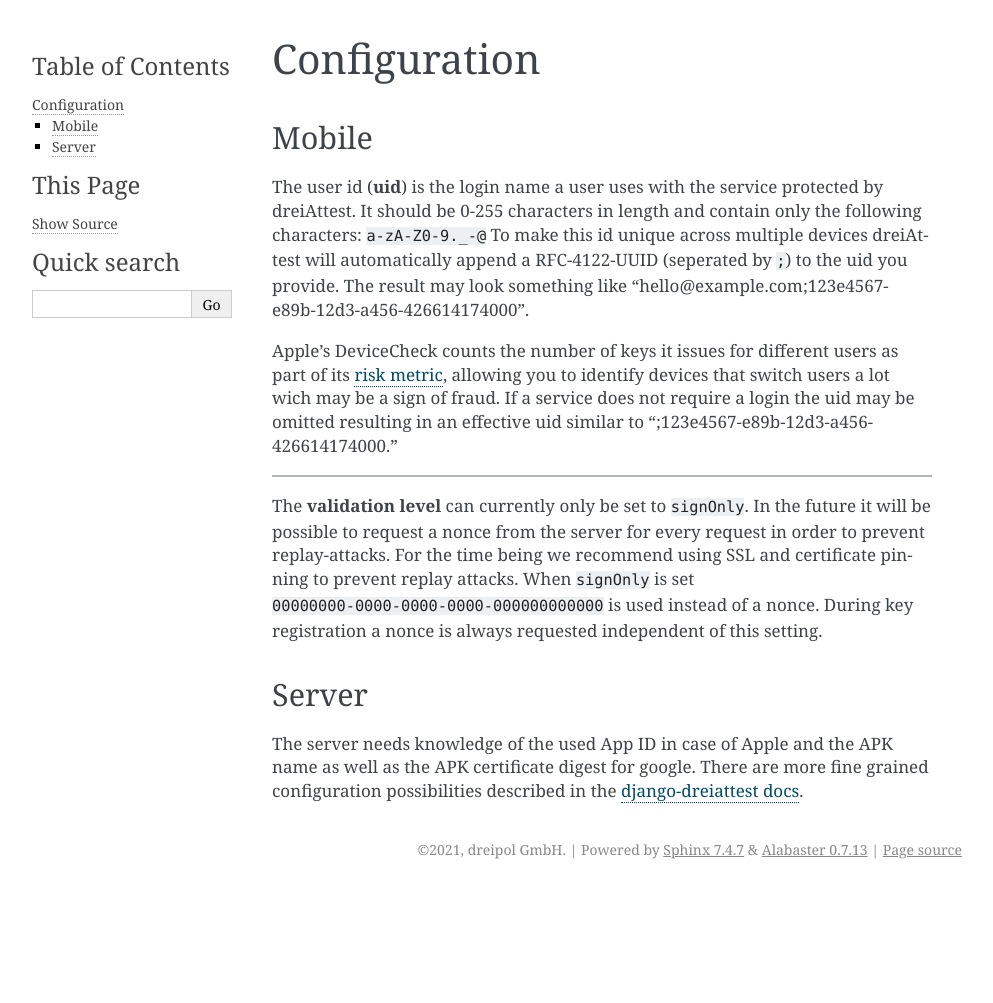
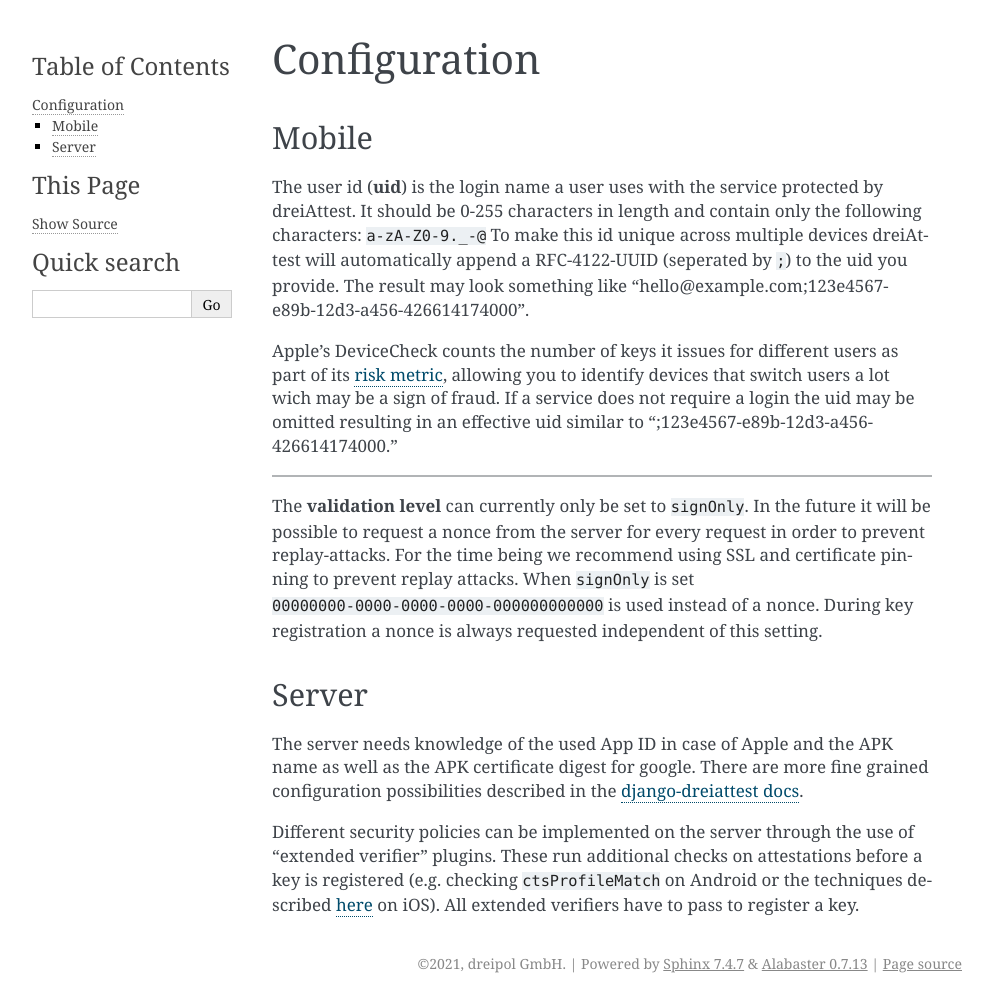
Before and after one commit to dreipol/dreiattest-whitepaper, a Sphinx documentation site: the page built from docs/source/configuration.md, in a window 1280 px wide. Shown: the whole page, without its empty margins (148-1141 px from the left). Built offline with Sphinx 7.4.7, drawn with Linux system fonts in a browser that asks for light colours; before the commit the page ends 900 px from its top, so only the background shows below that.

Commit message:
[serverside-corrections] Adjustments

```diff
--- a/docs/source/configuration.md
+++ b/docs/source/configuration.md
@@ -12,3 +12,6 @@ When `signOnly` is set `00000000-0000-0000-0000-000000000000` is used instead of
 
 ## Server
 The server needs knowledge of the used App ID in case of Apple and the APK name as well as the APK certificate digest for google. There are more fine grained configuration possibilities described in the [django-dreiattest docs](https://github.com/dreipol/django-dreiattest).
+
+Different security policies can be implemented on the server through the use of "extended verifier" plugins.
+These run additional checks on attestations before a key is registered (e.g. checking `ctsProfileMatch` on Android or the techniques described [here](https://developer.apple.com/documentation/devicecheck/assessing_fraud_risk) on iOS). All extended verifiers have to pass to register a key.
```
Also changed, not shown: docs/source/key_endpoints.md (+1 -1 lines), docs/source/service_requests.md (+1 -1 lines).
